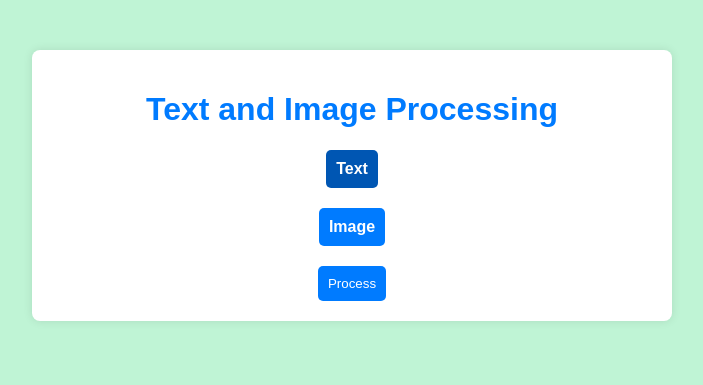
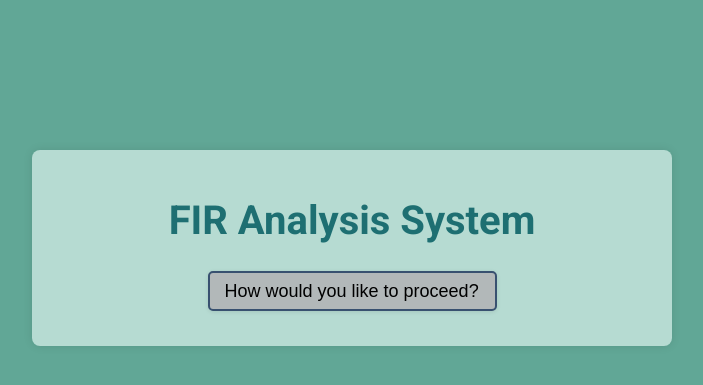
Before and after one commit to ykboss/rajasApp, a Flask app: page / in a window 1280 px wide. Shown: the top 385 px of the page, without its empty margins (288-991 px from the left). Run offline with Flask 3, Linux system fonts and the light colour scheme.

Commit message:
UI improved

```diff
--- a/app.py
+++ b/app.py
@@ -3,13 +3,26 @@ from flask import Flask, render_template, request, flash, redirect, url_for
 import pytesseract
 from PIL import Image
 import os
+from googletrans import Translator
 
 app = Flask(__name__)
 app.secret_key = 'super_secret_key'
 
+def translate_text(text, src_lang='hi', dest_lang='en'):
+    translator = Translator()  # Create a translator instance
+    translation = translator.translate(text, src=src_lang, dest=dest_lang)
+    return translation.text  # Return the translated text
+
+
 def nlpFunc(text):
-    result_dict = {"Example Key": text}
-    return result_dict
+    try:
+        translated_text = translate_text(text)  # Translate the Hindi text
+        result_dict = {"Translated Text": translated_text, "Original Text": text}
+        return result_dict
+    except Exception as e:
+        flash("Translation error:", e)  # Handle potential translation errors
+        return {"Example Key": text}  # Return original text if translation fails
+
 
 def ocrFunc(image_path):
     img = Image.open(image_path)
@@ -41,9 +54,9 @@ def process():
         user_input_image.save(image_path)
         result = ocrFunc(image_path)
         # Delete the temporary image file after processing
-        os.remove(image_path)
+        # os.remove(image_path)
 
     return render_template('result.html', result=result)
 
-# if __name__ == '__main__':
-#     app.run(debug=False, host='0.0.0.0')
+if __name__ == '__main__':
+    app.run(debug=True)
--- a/static/styles.css
+++ b/static/styles.css
@@ -1,21 +1,22 @@
 body {
-    font-family: 'Arial', sans-serif;
-    background-color: #bff4d5;
+    font-family: Roboto, sans-serif;
+    background-color: #61a796;
     margin: 0;
   }
 
   .container {
     max-width: 600px;
-    margin: 50px auto;
+    margin: 150px auto;
     padding: 20px;
-    background-color: #ffffff;
+    background-color: #b6dbd2;
     border-radius: 8px;
     box-shadow: 0 0 10px rgba(0, 0, 0, 0.1);
   }
 
   h1 {
     text-align: center;
-    color: #007bff;
+    color: #1e6f72;
+    font-size: 40px;
   }
 
   form {
@@ -33,24 +34,46 @@ label {
     font-weight: bold;
   }
 
-textarea, input[type="file"] {
+  textarea {
     padding: 8px;
-    border: 1px solid #ccc;
+    border: 1px solid #ccc; /* Adjust border color as needed */
     border-radius: 5px;
-    width: 100%;
+    width: 400px;
+    resize: none;
+    height: 150px;
+    border: 2px solid #1e6f72;
   }
+
+  input[type="file"] {
+    /* Apply your desired styling here, for example: */
+    background-color: #e5f1ed;
+    color: #0e0e0e;
+    border: 2px solid #b6dbd2;
+    box-shadow: 0 0 10px rgba(0, 0, 0, 0.1);
+    border-radius: 5px;
+    padding: 10px 15px;
+    font-size: 16px;
+    cursor: pointer;
+    width: 225px;
+
+  }
+
+
+
 
   button {
     padding: 10px;
-    background-color: #007bff;
+    background-color: #385170;
     color: #fff;
+    font-size: 16px;
     border: none;
     cursor: pointer;
     border-radius: 5px;
+    display: none; /* Initially hide the button */
   }
 
   button:hover {
-    background-color: #0056b3;
+    background-color: #142d4c;
   }
 
   .error-message {
@@ -59,74 +82,87 @@ button:hover {
     text-align: center;
   }
 
+  /* Style the dropdown list */
+/* Overall styling */
+select {
+    background-color: #b2b8b9; /* Neutral background */
+    border: 2px solid #385170; /* Accent color border, matching button */
+    border-radius: 5px; /* Rounded corners for a softer look */
+    box-shadow: 0 1px 4px rgba(0, 0, 0, 0.1); /* Subtle shadow for depth */
+    font-size: 18px; /* Increase font size for readability */
+    padding: 8px 15px; /* Adjust padding for comfortable spacing */
 
-/* Style the radio buttons */
-input[type="radio"] {
-    display: none; /* Hide the default radio buttons */
+    /* Custom arrow replacement */
+    background-image: none; /* Remove previous arrow */
+    appearance: none; /* Hide default browser arrow */
+    position: relative; /* Relative positioning for the custom arrow */
+
+    /* Animation on open/close */
+    transition: all 0.2s ease-in-out;
   }
 
-/* Style the custom radio buttons */
-.custom-radio {
-    display: inline-block;
-    position: relative;
-    padding-left: 30px; /* Adjust the space between the radio button and label */
-    cursor: pointer;
-    font-size: 16px;
+  /* Custom dropdown arrow (triangle) */
+  select::after {
+    content: "";
+    position: absolute;
+    top: 50%;
+    right: 10px;
+    transform: translateY(-50%);
+    width: 8px;
+    height: 6px;
+    border-top: 4px solid #1e6f72; /* Accent color triangle */
+    border-left: 4px solid transparent;
+    border-right: 4px solid transparent;
   }
 
-.custom-radio:before {
-    content: '';
-    position: absolute;
-    left: 0;
-    top: 2px; /* Adjust the vertical alignment */
-    width: 20px;
-    height: 20px;
-    border: 2px solid #007bff; /* Border color */
-    border-radius: 50%;
-    background-color: #007bff; /* Background color when not selected */
-    transition: background-color 0.3s ease;
+  /* Option styling */
+  select option {
+    color: #333; /* Darker text for better contrast */
   }
 
-/* Style the label text for radio buttons */
-.custom-radio label {
-    margin-left: 10px; /* Adjust the space between the radio button and label text */
+  /* Hover effect */
+  select:hover {
+    background-color: #f5f5f5; /* Slightly lighter background on hover */
   }
 
-/* Style the custom radio button when selected */
-.custom-radio input:checked + label:before {
-    background-color: #007bff; /* Background color when selected */
-    border-color: #007bff; /* Border color when selected */
-    color: #fff; /* Text color when selected */
-}
-/* Add these styles to your styles.css file */
-
-/* Style the option boxes */
-.option-box {
-    display: flex;
-    align-items: center;
-    margin-bottom: 15px;
+  /* Selected option */
+  select option:checked {
+    background-color: #e5f1ed; /* Light accent color for selection */
+    color: #385170; /* Match accent color text */
   }
 
-/* Style the custom radio buttons */
-.custom-radio {
-    display: none; /* Hide the default radio buttons */
+  /* Animation for opening/closing dropdown */
+  select.open {
+    border-color: #1e6f72; /* Change border color to primary color when open */
   }
 
-.custom-radio + label {
-    display: inline-block;
-    background-color: #007bff;
-    color: #fff;
-    padding: 10px;
-    border-radius: 5px;
-    cursor: pointer;
-    transition: background-color 0.3s ease; /* Add transition for smooth effect */
+  select.open::after {
+    transform: translateY(-50%) rotate(180deg); /* Rotate arrow down when open */
   }
 
-.custom-radio + label:hover {
-    background-color: #0056b3;
+
+  table {
+    width: 100%;
+    border-collapse: collapse;
+    border-radius: 5px;
   }
 
-/* Style the custom radio button when selected */
-.custom-radio:checked + label {
-    background-color: #0056b3;
+  th, td {
+    padding: 10px;
+    text-align: left;
+    border-bottom: 1px solid #ccc;
+    border-radius: 5px;
+    width:50%;
   }
+
+  th {
+    background-color: #f0f0f0; /* Subtle background for headers */
+  }
+
+  tr:nth-child(even) {
+    background-color: #f8f8f8;
+    border-radius: 5px;
+  }
+  table tr {
+    background-color: #f8f8f8; /* Adjust color as needed */
+  }
--- a/templates/index.html
+++ b/templates/index.html
@@ -3,24 +3,30 @@
 <head>
     <meta charset="UTF-8">
     <meta name="viewport" content="width=device-width, initial-scale=1.0">
-    <title>Text and Image Processing</title>
+    <title>Neural Ninja</title>
     <link rel="stylesheet" href="{{ url_for('static', filename='styles.css') }}">
+    <link rel="stylesheet" href="https://fonts.googleapis.com/css2?family=Roboto:wght@400;700&display=swap">
+
 </head>
+
 <body>
     <div class="container">
-        <h1>Text and Image Processing</h1>
+      <h1>FIR Analysis System</h1>
       <form action="{{ url_for('process') }}" method="post" enctype="multipart/form-data">
         <div>
-                <input type="radio" id="textOption" name="inputOption" value="text" checked class="custom-radio">
-                <label for="textOption">Text</label>
+
+          <select id="inputOption" name="inputOption">
+            <option value="" disabled selected>How would you like to proceed?</option> <option value="text">Text</option>
+            <option value="image">Image</option>
+          </select>
+        </div>
+        <div id="textInput" style="display: none;">
           <textarea id="text" name="text"></textarea>
         </div>
-            <div>
-                <input type="radio" id="imageOption" name="inputOption" value="image" class="custom-radio">
-                <label for="imageOption">Image</label>
-                <input type="file" id="image" name="image" accept="image/*">
+        <div id="imageInput" style="display: none;">
+            <input type="file" id="image" name="image" accept="image/*" value="Upload Image">
         </div>
-            <button type="submit">Process</button>
+        <button type="submit" id="processButton" style="display: none;">Process</button>
       </form>
       {% with messages = get_flashed_messages() %}
         {% if messages %}
@@ -31,23 +37,16 @@
       {% endwith %}
       <script>
         document.addEventListener('DOMContentLoaded', function () {
-                const textOption = document.getElementById('textOption');
-                const imageOption = document.getElementById('imageOption');
-                const textInput = document.getElementById('text');
-                const imageInput = document.getElementById('image');
+          const inputOption = document.getElementById('inputOption');
+          const textInput = document.getElementById('textInput');
+          const imageInput = document.getElementById('imageInput');
+          const processButton = document.getElementById('processButton');
 
-                // Initial state: Show both text and image input fields
-                textInput.style.display = 'none';
-                imageInput.style.display = 'none';
-
-                textOption.addEventListener('change', function () {
-                    textInput.style.display = 'block';
-                    imageInput.style.display = 'none';
-                });
-
-                imageOption.addEventListener('change', function () {
-                    imageInput.style.display = 'block';
-                    textInput.style.display = 'none';
+          inputOption.addEventListener('change', function () {
+            const selectedValue = this.value;
+            textInput.style.display = selectedValue === 'text' ? 'block' : 'none';
+            imageInput.style.display = selectedValue === 'image' ? 'block' : 'none';
+            processButton.style.display = selectedValue ? 'block' : 'none';
           });
         });
       </script>
--- a/templates/result.html
+++ b/templates/result.html
@@ -8,11 +8,11 @@
 </head>
 <body>
     <div class="container">
-        <h1>Result</h1>
+        <h1>List of IPC Sections</h1>
         <table>
             <tr>
-                <th>Key</th>
-                <th>Value</th>
+                <th>IPC Sections</th>
+                <th>Match Level</th>
             </tr>
             {% for key, value in result.items() %}
                 <tr>
```
Also changed, not shown: temp_image.png (added). Lines whose indentation alone changed are shown as unchanged.
